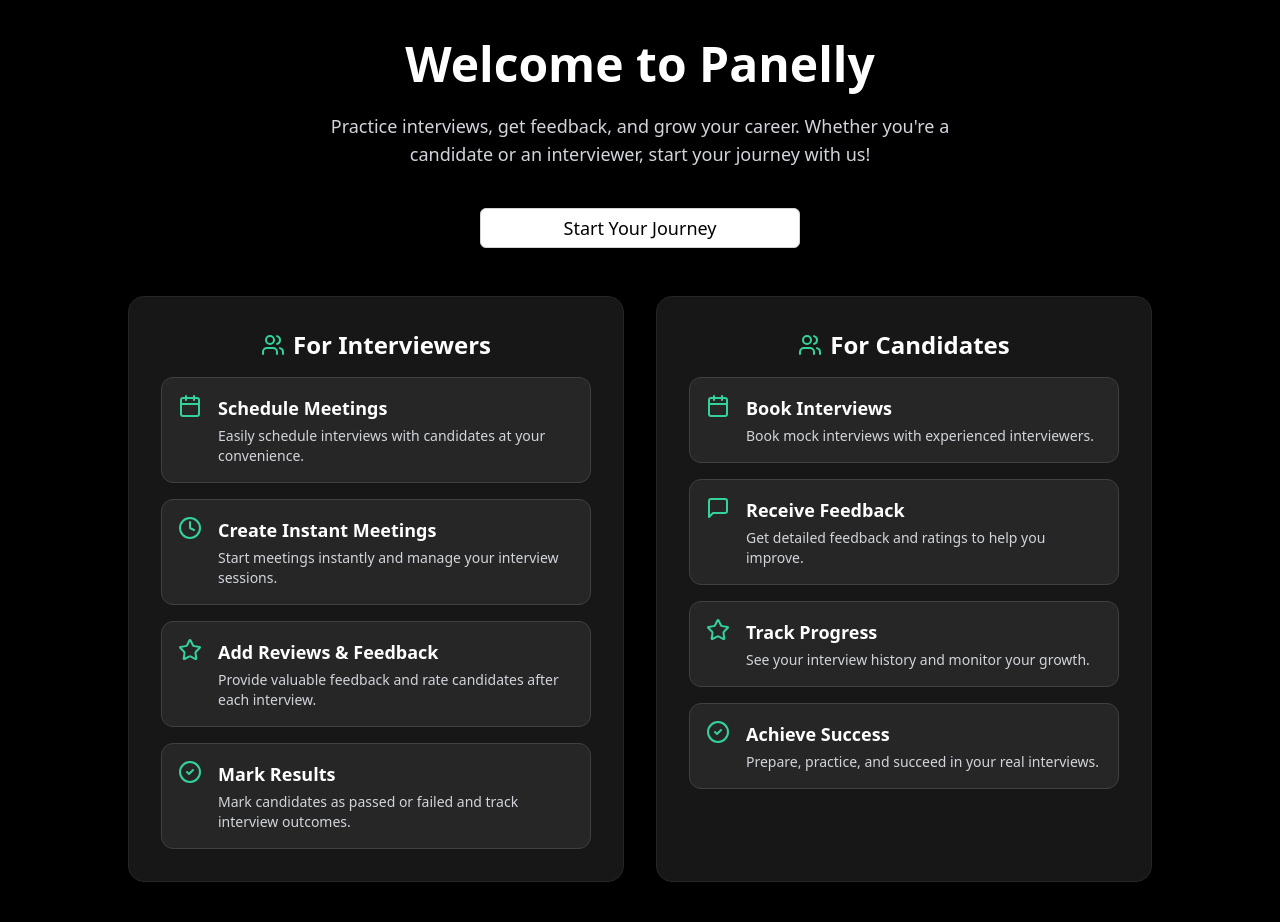
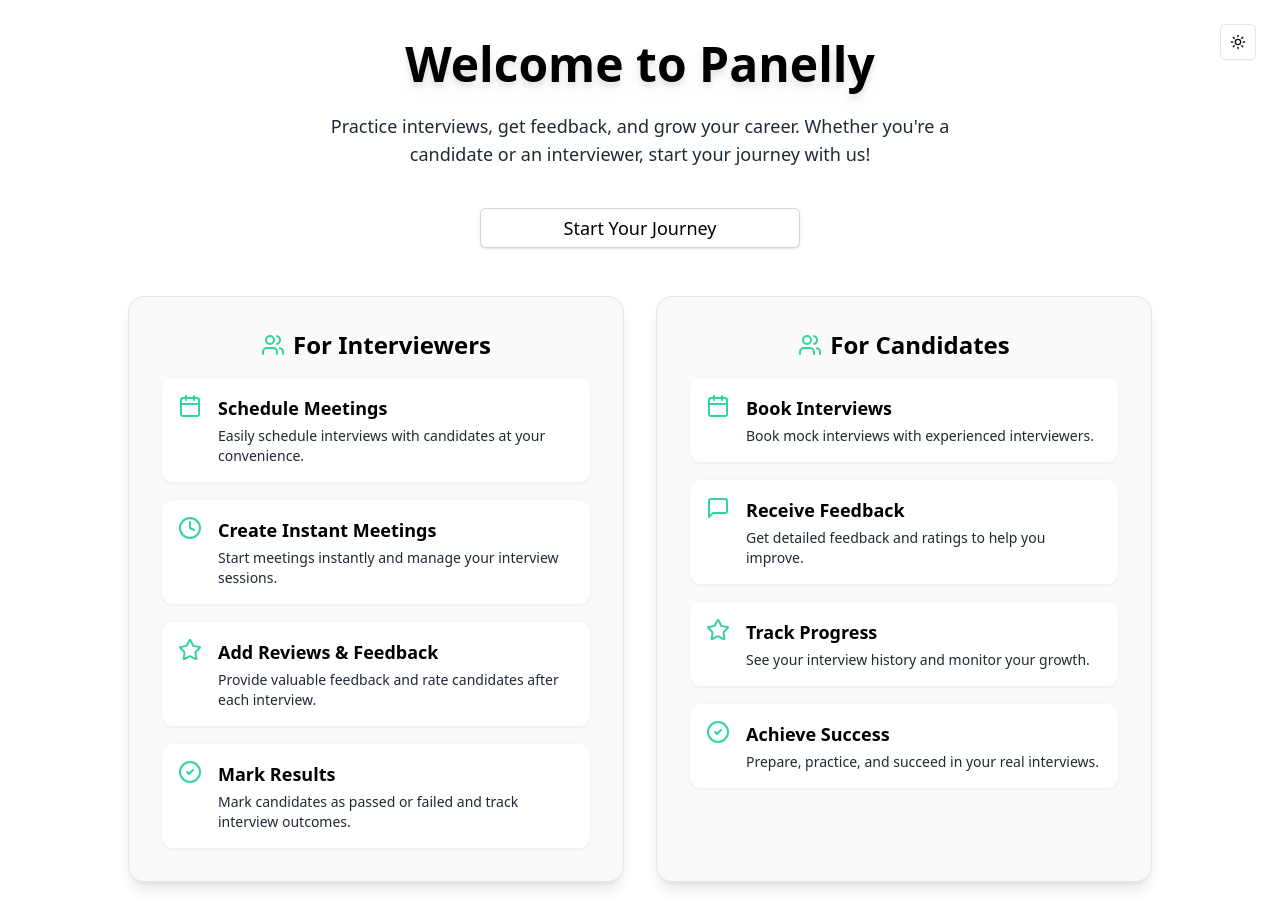
Before and after one commit to urvichawla/Panelly, a Next.js app: page / in a window 1280 px wide. Built offline with nearby package versions, Linux system fonts and the light colour scheme; no server answers.

Commit message:
added toggle mode in landing page

```diff
--- a/src/components/LandingPage.tsx
+++ b/src/components/LandingPage.tsx
@@ -2,6 +2,7 @@
 import React from "react";
 import { Button } from "./ui/button";
 import { CalendarIcon, UsersIcon, StarIcon, MessageSquareIcon, ClockIcon, CheckCircle2Icon } from "lucide-react";
+import { ModeToggle } from "./ModeToggle";
 
 // Add Tailwind keyframes and animation classes in your global CSS if not already present
 // .animate-fadeIn { animation: fadeIn 1s ease-out both; }
@@ -11,12 +12,16 @@
 
 export default function LandingPage() {
   return (
-    <div className="min-h-screen flex flex-col items-center justify-center bg-black px-4 py-10">
+    <div className="min-h-screen flex flex-col items-center justify-center bg-white dark:bg-black px-4 py-10 relative">
+      {/* Mode Toggle in top-right */}
+      <div className="absolute top-6 right-6 z-10">
+        <ModeToggle />
+      </div>
       <div className="max-w-2xl w-full text-center mb-12">
-        <h1 className="text-5xl font-bold mb-6 text-white drop-shadow-lg animate-fadeIn" style={{ animationDelay: '0.1s' }}>
+        <h1 className="text-5xl font-bold mb-6 text-black dark:text-white drop-shadow-lg animate-fadeIn" style={{ animationDelay: '0.1s' }}>
           Welcome to Panelly
         </h1>
-        <p className="text-lg text-gray-300 mb-10 animate-fadeIn" style={{ animationDelay: '0.3s' }}>
+        <p className="text-lg text-gray-800 dark:text-gray-300 mb-10 animate-fadeIn" style={{ animationDelay: '0.3s' }}>
           Practice interviews, get feedback, and grow your career. Whether you're a candidate or an interviewer, start your journey with us!
         </p>
         <div className="flex flex-col gap-6 items-center justify-center animate-fadeIn" style={{ animationDelay: '0.5s' }}>
@@ -38,8 +43,8 @@
       {/* Feature Cards Section */}
       <div className="w-full max-w-5xl grid grid-cols-1 md:grid-cols-2 gap-8">
         {/* Interviewer Features */}
-        <div className="bg-neutral-900 rounded-2xl shadow-lg p-8 flex flex-col items-center border border-neutral-800 animate-slideUp" style={{ animationDelay: '0.7s' }}>
-          <h2 className="text-2xl font-bold text-white mb-4 flex items-center gap-2 animate-fadeIn" style={{ animationDelay: '0.8s' }}>
+        <div className="bg-neutral-50 dark:bg-neutral-900 rounded-2xl shadow-lg p-8 flex flex-col items-center border border-neutral-200 dark:border-neutral-800 animate-slideUp" style={{ animationDelay: '0.7s' }}>
+          <h2 className="text-2xl font-bold text-black dark:text-white mb-4 flex items-center gap-2 animate-fadeIn" style={{ animationDelay: '0.8s' }}>
             <UsersIcon className="h-6 w-6 text-emerald-400" /> For Interviewers
           </h2>
           <div className="grid gap-4 w-full">
@@ -70,8 +75,8 @@
           </div>
         </div>
         {/* Candidate Features */}
-        <div className="bg-neutral-900 rounded-2xl shadow-lg p-8 flex flex-col items-center border border-neutral-800 animate-slideUp" style={{ animationDelay: '1.0s' }}>
-          <h2 className="text-2xl font-bold text-white mb-4 flex items-center gap-2 animate-fadeIn" style={{ animationDelay: '1.1s' }}>
+        <div className="bg-neutral-50 dark:bg-neutral-900 rounded-2xl shadow-lg p-8 flex flex-col items-center border border-neutral-200 dark:border-neutral-800 animate-slideUp" style={{ animationDelay: '1.0s' }}>
+          <h2 className="text-2xl font-bold text-black dark:text-white mb-4 flex items-center gap-2 animate-fadeIn" style={{ animationDelay: '1.1s' }}>
             <UsersIcon className="h-6 w-6 text-emerald-400" /> For Candidates
           </h2>
           <div className="grid gap-4 w-full">
@@ -109,15 +114,15 @@
 function FeatureCard({ icon, title, description, delay = 0 }: { icon: React.ReactNode; title: string; description: string; delay?: number }) {
   return (
     <div
-      className="flex items-start gap-4 bg-neutral-800 rounded-xl p-4 border border-neutral-700 shadow-sm animate-slideUp"
+      className="flex items-start gap-4 bg-white dark:bg-neutral-800 rounded-xl p-4 border border-neutral-100 dark:border-neutral-700 shadow-sm animate-slideUp"
       style={{ animationDelay: `${delay}s` }}
     >
       <div className="flex-shrink-0">
         {icon}
       </div>
       <div>
-        <h3 className="text-lg font-semibold text-white mb-1">{title}</h3>
-        <p className="text-gray-300 text-sm">{description}</p>
+        <h3 className="text-lg font-semibold text-black dark:text-white mb-1">{title}</h3>
+        <p className="text-gray-800 dark:text-gray-300 text-sm">{description}</p>
       </div>
     </div>
   );
```
